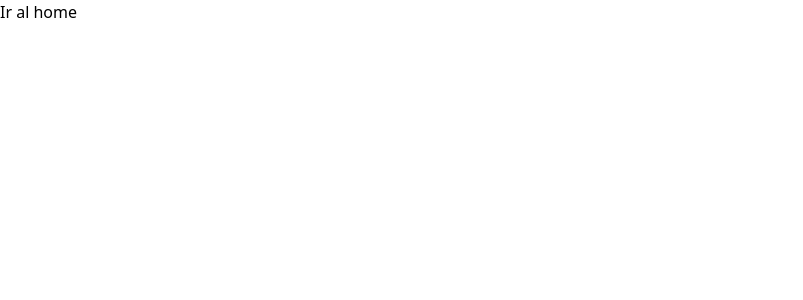
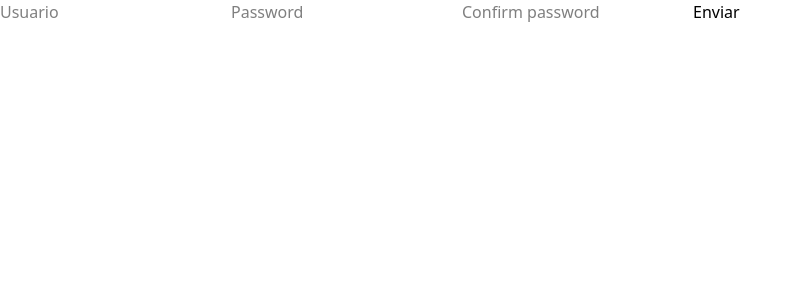
Before and after one commit to JamDev21/web-d-react-avanzado, a React (Vite) app: page / in a window 1280 px wide. Shown: the top 300 px of the page, without its empty margins (0-803 px from the left). Built offline with nearby package versions, Linux system fonts and the light colour scheme.

Commit message:
Creación de formulario

```diff
--- a/src/App.jsx
+++ b/src/App.jsx
@@ -1,8 +1,10 @@
+import './index.css'
+import { BasicForm } from './components/basicForm'
 // rafc
 export const App = () => {
   return (
     <div>
-      <a href='http://' target='_blank' rel='noopener noreferrer'> Ir al home</a>
+      <BasicForm />
     </div>
   )
 }
--- /dev/null
+++ b/src/components/BasicForm.jsx
@@ -0,0 +1,18 @@
+import { useForm } from 'react-hook-form'
+
+export const BasicForm = () => {
+  const { register, handleSubmit } = useForm()
+
+  const onSubmit = (data) => {
+    console.log(data)
+  }
+
+  return (
+    <form onSubmit={handleSubmit(onSubmit)}>
+      <input type='text' {...register('username')} placeholder='Usuario' />
+      <input type='password' {...register('password')} placeholder='Password' />
+      <input type='password' {...register('confirmPassword')} placeholder='Confirm password' />
+      <button type='submit'>Enviar</button>
+    </form>
+  )
+}
```
